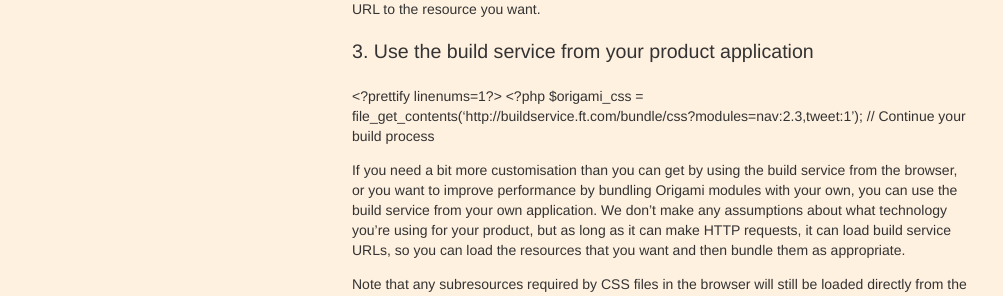
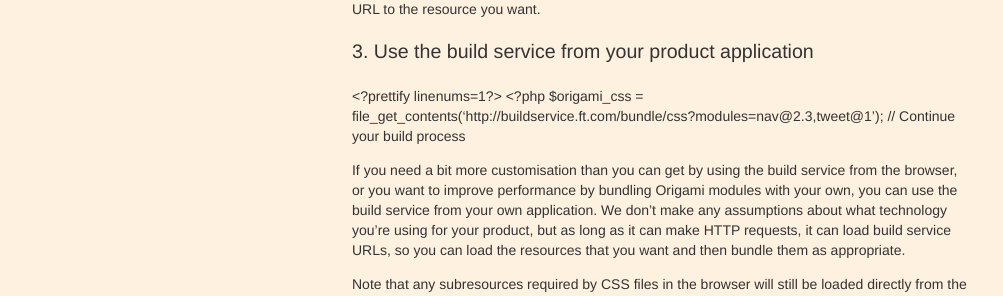
Before and after one commit to Financial-Times/ft-origami, a Jekyll site: the page built from docs/component-types/modules.md, in a window 1280 px wide and 900 px high, scrolled down 4049 px. Shown: the part 497-793 px from the top of the window, without its empty margins (138-1141 px from the left). Built offline with Jekyll 4.4.1, drawn with Linux system fonts in a browser that asks for light colours; nearby versions of some CDN libraries; some of the changed text lies outside the part shown.

Commit message:
Update module reference syntax

```diff
--- a/docs/component-types/modules.md
+++ b/docs/component-types/modules.md
@@ -150,7 +150,7 @@ If you don't even want to write your own HTML page or decide which components yo
 
 If you want to write your own page, and you want to choose a specific set of components, but you don't want a build process, you can still use the build service, but by writing your own `link` and `script` tags:
 
-	<link rel='stylesheet' href='http://buildservice.ft.com/bundle/css?modules=nav:2.3,tweet:1,cookiewarn:2.3' />
+	<link rel='stylesheet' href='http://buildservice.ft.com/bundle/css?modules=nav@2.3,tweet@1,cookiewarn@2.3' />
 
 Construct a URL to load a bundle of JS or CSS from the [Build service resource compiler][4], and simply append all the modules you want to the end of the URL.  The Build service will require all the modules that you want (including their dependencies), create a single bundled resource (using browserify or Sass, for JS and CSS respectively), minify the result (using closure compiler or compass) and serve it to you on the URL you requested.  Put the URL in a `<script>` or `<link>` tag, and your modules are loaded directly into your page.
 
@@ -160,7 +160,7 @@ This works well for CSS and JS modules.  If the module you want provides a font,
 
 <?prettify linenums=1?>
 	<?php
-	$origami_css = file_get_contents('http://buildservice.ft.com/bundle/css?modules=nav:2.3,tweet:1');
+	$origami_css = file_get_contents('http://buildservice.ft.com/bundle/css?modules=nav@2.3,tweet@1');
 	// Continue your build process
 
 If you need a bit more customisation than you can get by using the build service from the browser, or you want to improve performance by bundling Origami modules with your own, you can use the build service from your own application.  We don't make any assumptions about what technology you're using for your product, but as long as it can make HTTP requests, it can load build service URLs, so you can load the resources that you want and then bundle them as appropriate.
```
Also changed, not shown: docs/build-service.md (+5 -5 lines).
